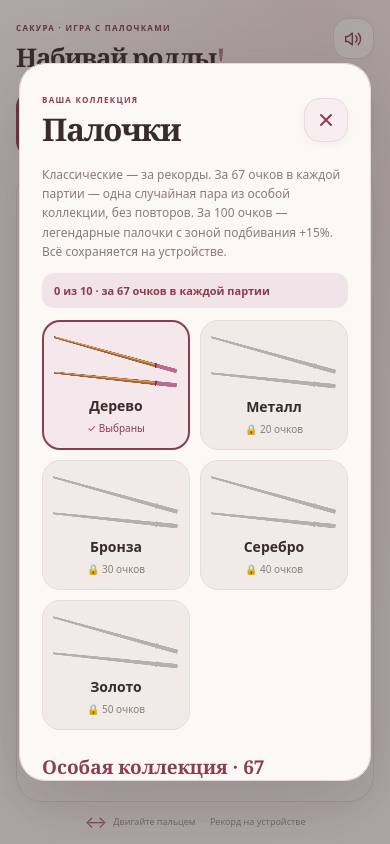
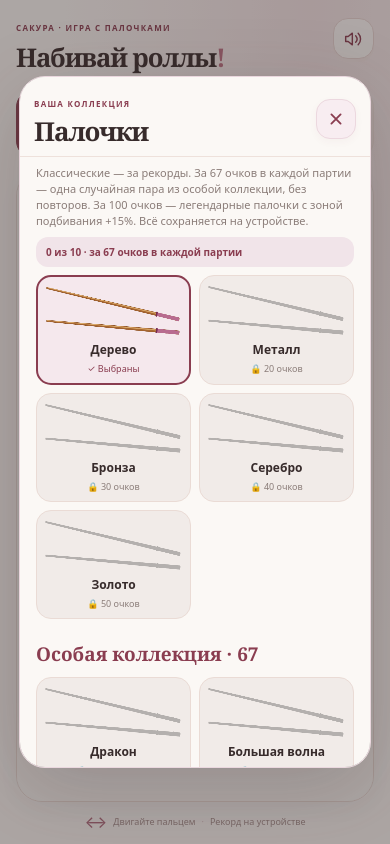
Before and after one commit to newsmvies-cyber/sakura-vk-test, a plain HTML site: page roll-juggle-game/index.html in a window 390 px wide. Both pictures are taken after a click on the button "Выбрать палочки". Drawn offline with Linux system fonts and the light colour scheme.

Commit message:
Polish mobile game intro and stick collection

```diff
--- a/roll-juggle-game/game.js
+++ b/roll-juggle-game/game.js
@@ -206,15 +206,15 @@
   function announceLegend(){legendaryEarned=true;const toast=document.getElementById('rewardToast');toast.textContent='100 очков! Открыт «Терновый дракон» · зона подбивания +15%';toast.hidden=false;clearTimeout(rewardToastTimer);rewardToastTimer=setTimeout(()=>toast.hidden=true,3400);sound.play('level');}
   function announceReward(skin){const toast=document.getElementById('rewardToast');toast.textContent='Новые палочки: '+skin.name+' · '+collection.owned.size+'/10';toast.hidden=false;clearTimeout(rewardToastTimer);rewardToastTimer=setTimeout(()=>toast.hidden=true,2800);sound.play('level');}
   function sync(){if(shownScore===world.score)return;const reward=collection.earn(world.score);if(reward)announceReward(reward);if(world.score>=100&&best<100)announceLegend();if(shownScore>=0&&world.score>shownScore)sound.play(milestone(world.score)?'level':'hit');shownScore=world.score;scoreEl.textContent=world.score;levelEl.textContent=world.stage.label;if(world.score>best){best=world.score;newBest=true;bestEl.textContent=best;try{localStorage.setItem(C.storageKey,String(best));}catch{}}}
-  function finish(){running=false;sync();sound.play('lose');document.getElementById('overlayKicker').textContent=newBest?'НОВЫЙ ЛИЧНЫЙ РЕКОРД!':'ЕЩЁ ОДИН РОЛЛ?';document.getElementById('overlayTitle').textContent=world.score+' '+(world.score%10===1&&world.score%100!==11?'очко':world.score%10>=2&&world.score%10<=4&&(world.score%100<12||world.score%100>14)?'очка':'очков');document.getElementById('overlayText').textContent='Ролл ускользнул. Ваш рекорд — '+best+'.';document.getElementById('overlayHint').textContent=legendaryEarned?'Открыт «Терновый дракон» — выберите в меню палочек':collection.lastReward?'Получены палочки «'+collection.lastReward.name+'» · Коллекция '+collection.owned.size+'/10':collection.owned.size===10?'Коллекция за 67 очков собрана: 10/10':'67 очков — случайные новые палочки · '+collection.owned.size+'/10';button.textContent='Играть снова';overlay.hidden=false;}
-  button.addEventListener('click',()=>{if(skinDialog.open)skinDialog.close();sound.unlock().then(()=>sound.play('start'));collection.beginRound();legendaryEarned=false;clearTimeout(rewardToastTimer);document.getElementById('rewardToast').hidden=true;world.reset();newBest=false;shownScore=-1;running=true;paused=false;overlay.hidden=true;accumulator=0;last=0;sync();scheduleFrame();});
+  function finish(){running=false;pauseButton.hidden=true;sync();sound.play('lose');document.getElementById('overlayKicker').textContent=newBest?'НОВЫЙ ЛИЧНЫЙ РЕКОРД!':'ЕЩЁ ОДИН РОЛЛ?';document.getElementById('overlayTitle').textContent=world.score+' '+(world.score%10===1&&world.score%100!==11?'очко':world.score%10>=2&&world.score%10<=4&&(world.score%100<12||world.score%100>14)?'очка':'очков');document.getElementById('overlayText').textContent='Ролл ускользнул. Ваш рекорд — '+best+'.';document.getElementById('overlayHint').textContent=legendaryEarned?'Открыт «Терновый дракон» — выберите в меню палочек':collection.lastReward?'Получены палочки «'+collection.lastReward.name+'» · Коллекция '+collection.owned.size+'/10':collection.owned.size===10?'Коллекция за 67 очков собрана: 10/10':'67 очков — случайные новые палочки · '+collection.owned.size+'/10';button.textContent='Играть снова';overlay.hidden=false;}
+  button.addEventListener('click',()=>{if(skinDialog.open)skinDialog.close();sound.unlock().then(()=>sound.play('start'));collection.beginRound();legendaryEarned=false;clearTimeout(rewardToastTimer);document.getElementById('rewardToast').hidden=true;world.reset();newBest=false;shownScore=-1;running=true;paused=false;pauseButton.hidden=false;overlay.hidden=true;accumulator=0;last=0;sync();scheduleFrame();});
   function pointer(event){if(!running||paused)return;const rect=canvas.getBoundingClientRect();world.move(event.clientX-rect.left);}
   field.addEventListener('pointerdown',event=>{if(!running||paused||event.target?.closest?.('button'))return;field.setPointerCapture?.(event.pointerId);pointer(event);});
   field.addEventListener('pointermove',pointer);
   function scheduleFrame(){if(!frameRequest)frameRequest=requestAnimationFrame(frame);}
   function cancelFrame(){if(frameRequest){if(typeof cancelAnimationFrame==='function')cancelAnimationFrame(frameRequest);frameRequest=0;}}
   let resumeTimer=0;
-  const pauseButton=document.createElement('button');pauseButton.innerHTML='<svg viewBox="0 0 24 24" aria-hidden="true"><rect x="5" y="4" width="5" height="16" rx="1.8"/><rect x="14" y="4" width="5" height="16" rx="1.8"/></svg>';pauseButton.setAttribute('aria-label','Пауза');pauseButton.className='pause-button';field.appendChild(pauseButton);
+  const pauseButton=document.createElement('button');pauseButton.hidden=true;pauseButton.innerHTML='<svg viewBox="0 0 24 24" aria-hidden="true"><rect x="5" y="4" width="5" height="16" rx="1.8"/><rect x="14" y="4" width="5" height="16" rx="1.8"/></svg>';pauseButton.setAttribute('aria-label','Пауза');pauseButton.className='pause-button';field.appendChild(pauseButton);
   const pauseScreen=document.createElement('div');pauseScreen.className='pause-screen';pauseScreen.style.cssText='position:absolute;inset:0;z-index:6;background:#fbf8f5dd;display:none;align-items:center;justify-content:center;flex-direction:column;gap:20px;font:700 36px Georgia;color:#8a3d50';field.appendChild(pauseScreen);
   function pauseGame(){if(!running)return;clearTimeout(resumeTimer);paused=true;last=0;accumulator=0;cancelFrame();draw();pauseScreen.replaceChildren();pauseScreen.style.display='flex';pauseScreen.textContent='Пауза';const btn=document.createElement('button');btn.className='resume-button';btn.innerHTML='<span aria-hidden="true">▶</span> Продолжить';btn.onclick=resumeGame;pauseScreen.appendChild(btn);}
   function resumeGame(){if(!running||document.hidden)return;clearTimeout(resumeTimer);paused=true;pauseScreen.style.display='flex';let count=3;pauseScreen.textContent=count;function tick(){if(document.hidden){pauseGame();return;}count--;if(count){pauseScreen.textContent=count;resumeTimer=setTimeout(tick,500);}else{pauseScreen.style.display='none';paused=false;last=0;accumulator=0;scheduleFrame();}}resumeTimer=setTimeout(tick,500);}
--- a/roll-juggle-game/index.html
+++ b/roll-juggle-game/index.html
@@ -5,9 +5,9 @@
   <meta name="viewport" content="width=device-width,initial-scale=1,viewport-fit=cover">
   <meta name="theme-color" content="#fbf8f5">
   <title>Набивай роллы</title>
-  <link rel="stylesheet" href="style.css?v=legend14">
-  <script defer src="config.js?v=legend14"></script>
-  <script defer src="game.js?v=legend14"></script>
+  <link rel="stylesheet" href="style.css?v=20261023mobilepolish1">
+  <script defer src="config.js?v=20261023mobilepolish1"></script>
+  <script defer src="game.js?v=20261023mobilepolish1"></script>
 </head>
 <body>
   <main class="game" aria-label="Набивай роллы">
@@ -19,7 +19,7 @@
       <canvas id="canvas" aria-label="Двигайте палочки влево и вправо, чтобы подбивать падающие роллы"></canvas>
       <div id="rewardToast" class="reward-toast" role="status" hidden></div>
       <section class="overlay" id="overlay" aria-labelledby="overlayTitle">
-        <div class="card"><div class="mini-roll" aria-hidden="true">✿</div><p class="eyebrow" id="overlayKicker">ПОЙМАЙ СВОЙ РИТМ</p><h2 id="overlayTitle">Ни одного<br>ролла мимо</h2><p id="overlayText">Двигайте пальцем влево и вправо.<br>Палочки подбивают роллы сами!</p><button id="play" type="button">Играть</button><button id="openSkins" class="wardrobe-button" type="button">Выбрать палочки</button><p class="hint" id="overlayHint">67 очков — случайные новые палочки</p></div>
+        <div class="card"><div class="mini-roll" aria-hidden="true"><svg viewBox="0 0 48 48"><g fill="currentColor"><ellipse cx="24" cy="13" rx="4.5" ry="8"/><ellipse cx="24" cy="13" rx="4.5" ry="8" transform="rotate(72 24 24)"/><ellipse cx="24" cy="13" rx="4.5" ry="8" transform="rotate(144 24 24)"/><ellipse cx="24" cy="13" rx="4.5" ry="8" transform="rotate(216 24 24)"/><ellipse cx="24" cy="13" rx="4.5" ry="8" transform="rotate(288 24 24)"/></g><circle cx="24" cy="24" r="3.5" fill="#fff5e8"/></svg></div><p class="eyebrow" id="overlayKicker">ПОЙМАЙ СВОЙ РИТМ</p><h2 id="overlayTitle">Ни одного<br>ролла мимо</h2><p id="overlayText">Двигайте пальцем влево и вправо.<br>Палочки подбивают роллы сами!</p><button id="play" type="button">Играть</button><button id="openSkins" class="wardrobe-button" type="button">Выбрать палочки</button><p class="hint" id="overlayHint">67 очков — случайные новые палочки</p></div>
       </section>
     </div>
     <footer><span class="gesture" aria-hidden="true">↔</span> Двигайте пальцем <span class="dot">·</span> Рекорд на устройстве</footer>
--- a/roll-juggle-game/style.css
+++ b/roll-juggle-game/style.css
@@ -19,3 +19,30 @@ footer{flex:none;padding-top:8px;display:flex;gap:6px;justify-content:center;ali
 .card #play{display:flex;justify-content:center;align-items:center;min-height:64px;padding:16px 22px;border:1px solid #82384b;border-radius:21px;background:linear-gradient(135deg,#aa546c,#84384c);font-size:19px;font-weight:800;letter-spacing:.01em;line-height:1.2;text-align:center;box-shadow:0 5px 0 #ead3dc,0 10px 22px #8a3d5026}.card #play:active{transform:translateY(3px);box-shadow:0 2px 0 #ead3dc,0 4px 12px #8a3d501a}@media(max-height:510px){.card #play{min-height:52px;padding:12px 18px;font-size:18px}}
 
 .legendary-skin{grid-column:1/-1}.legendary-skin:not(.locked){border:2px solid #c6a15d;background:linear-gradient(135deg,#fffaf0,#e3f1ed);box-shadow:inset 0 0 0 3px #fff8e5}.legendary-skin .skin-preview{max-width:250px}.skin-bonus{font-size:10px;color:#956c28;font-weight:750}
+
+/* Compact mobile intro and a pinned close control in the scrollable wardrobe. */
+.card:has(#play){padding:17px 16px 13px;overflow:hidden;scrollbar-width:none}
+.card:has(#play)::-webkit-scrollbar,.skin-dialog::-webkit-scrollbar{display:none;width:0;height:0}
+.mini-roll{width:46px;height:46px;margin-bottom:10px;border-radius:16px;font-size:0;transform:none;box-shadow:0 3px 0 #fcf3f3}
+.mini-roll svg{display:block;width:29px;height:29px}
+.card h2{font-size:clamp(26px,7.2vw,34px);margin:8px 0 10px}
+.card>p:not(.eyebrow){font-size:11px;line-height:1.5;margin:7px 0}
+.card button{min-height:48px;margin-top:12px;padding:9px 14px 9px 18px;font-size:14px}
+.card #play{min-height:56px;padding:13px 20px;font-size:18px}
+.card #openSkins{min-height:40px;margin-top:8px;padding:8px 12px;font-size:12px}
+.card .hint{font-size:8px!important;margin:10px 0 0}
+.pause-button[hidden]{display:none!important}
+.skin-dialog{max-height:82dvh;padding:16px;scrollbar-width:none;overscroll-behavior:contain}
+.skin-heading{position:sticky;top:-16px;z-index:3;margin:-16px -16px 8px;padding:13px 14px 8px;background:#fbf8f5;border-bottom:1px solid #eee1db}
+.skin-heading h2{font-size:26px;margin:3px 0}
+.skin-heading button{width:40px;height:40px;flex-basis:40px;border-radius:14px}
+.skin-heading button svg{width:22px;height:22px}
+.skin-description{font-size:11px;line-height:1.45;margin:8px 0}
+.collection-progress{margin:8px 0;padding:8px 10px;font-size:10px}
+.skin-list{gap:8px}
+.skin-choice{min-height:108px;gap:4px;padding:8px 6px;border-radius:15px}
+.skin-choice .skin-preview{aspect-ratio:16/6;height:auto}
+.skin-choice svg{height:48px}
+.skin-name{font-size:12px}
+.skin-state{font-size:9px}
+@media(max-height:690px){.game{padding-top:max(9px,env(safe-area-inset-top));padding-bottom:max(7px,env(safe-area-inset-bottom))}.stats{margin-bottom:8px}.stats>div{min-height:56px;padding:7px 9px}.field{border-radius:21px}.card:has(#play){padding:13px 14px 10px}.mini-roll{width:40px;height:40px;margin-bottom:7px}.mini-roll svg{width:26px;height:26px}.card h2{font-size:clamp(25px,6.8vw,31px);margin:6px 0 8px}.card>p:not(.eyebrow){font-size:10px;margin:5px 0}.card button{min-height:43px;margin-top:9px}.card #play{min-height:49px}.card #openSkins{min-height:36px;margin-top:6px}.card .hint{margin-top:7px}.skin-dialog{max-height:78dvh}.skin-choice{min-height:96px}}
```
Also changed, not shown: index.html (+1 -1 lines).
